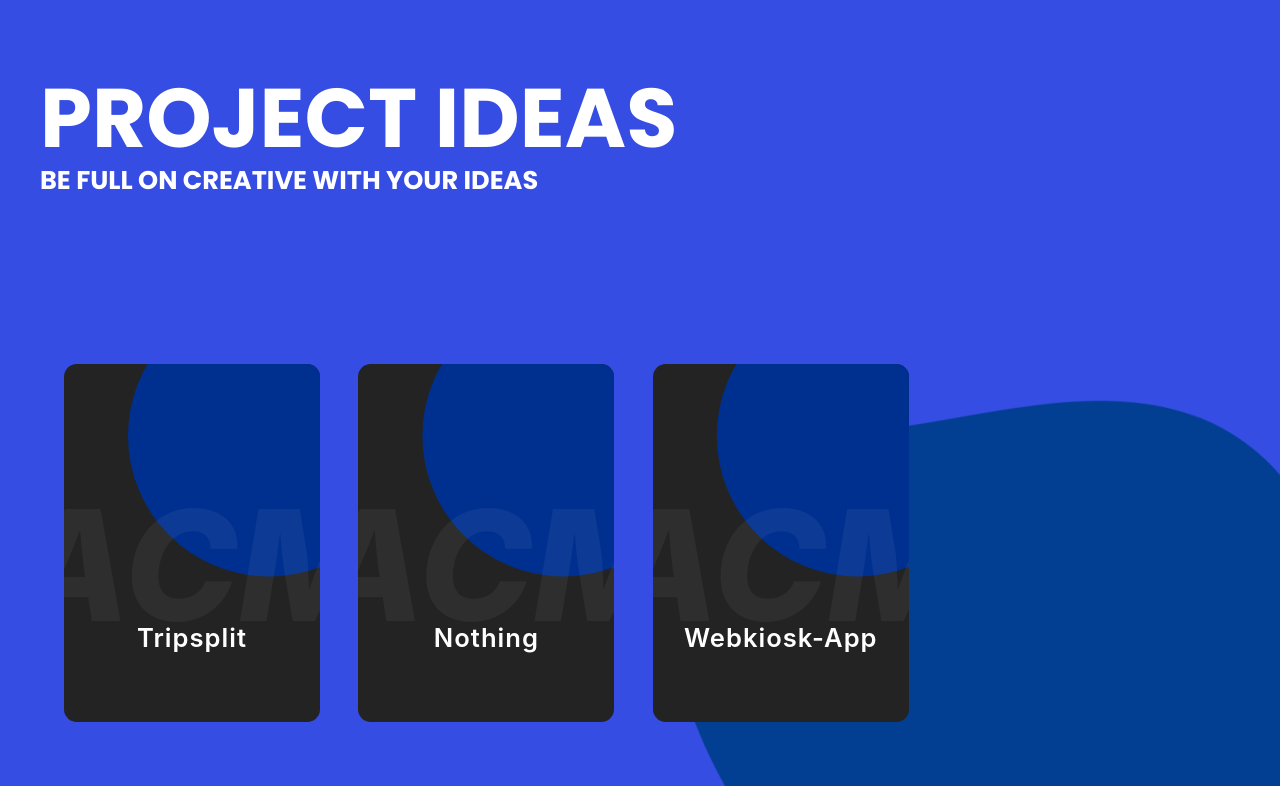
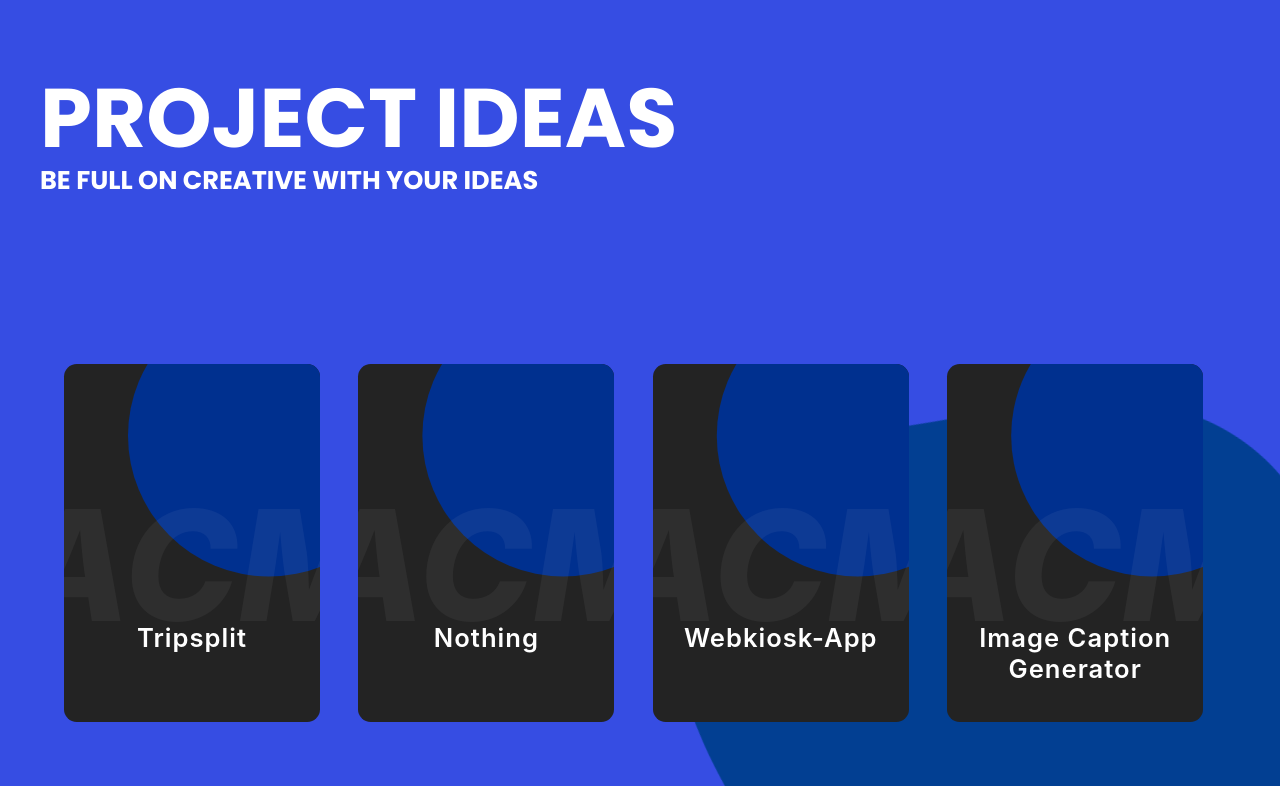
Before and after one commit to ACM-JUIT/Project-Ideas, a React (Create React App) app: page / in a window 1280 px wide. Built offline with nearby package versions, Linux system fonts and the light colour scheme.

Commit message:
Added caption generator

```diff
--- a/src/data.js
+++ b/src/data.js
@@ -10,5 +10,10 @@ export const projectsData = [
   {
     projectName: "Webkiosk-App",
     techStack: "An app that bring webkiosk to mobile",
+  },
+  {
+    projectName: "Image Caption Generator",
+    techStack: "An app that generates caption for given image.",
   }
+
 ]
```
